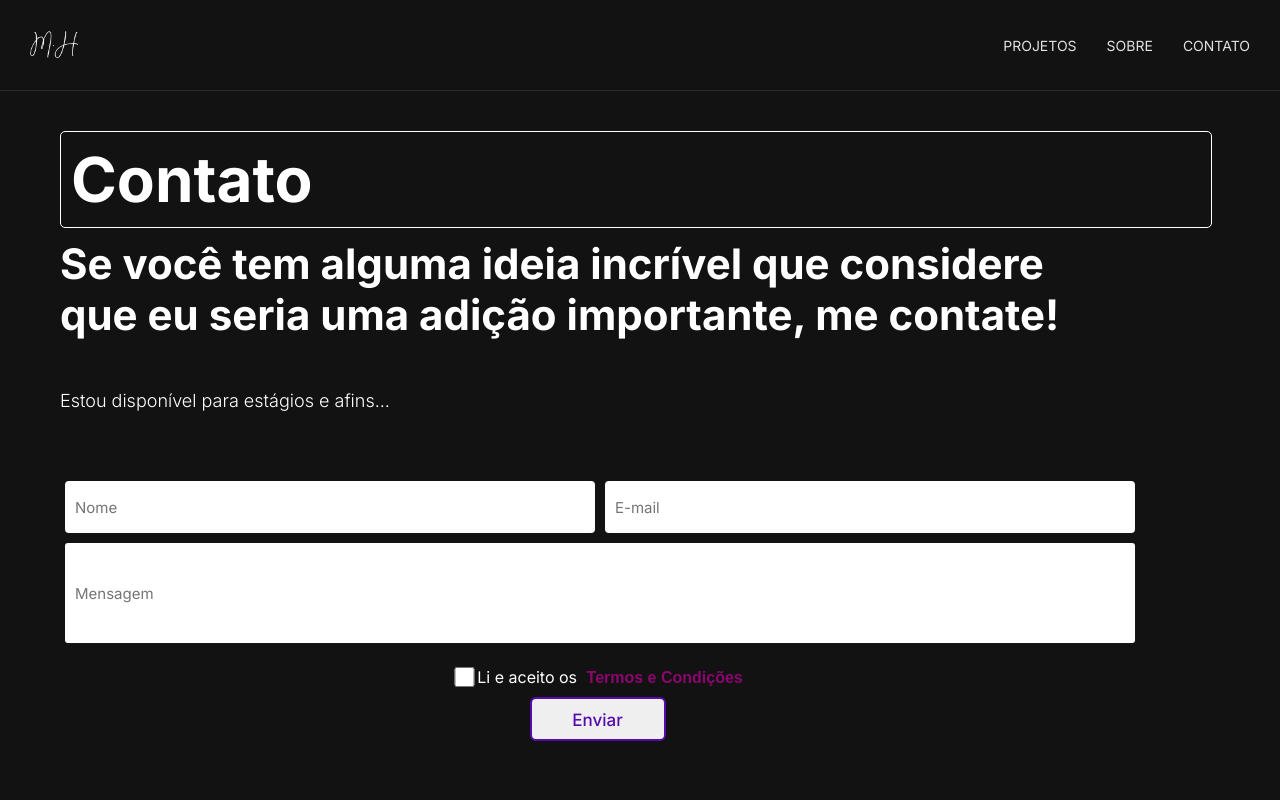
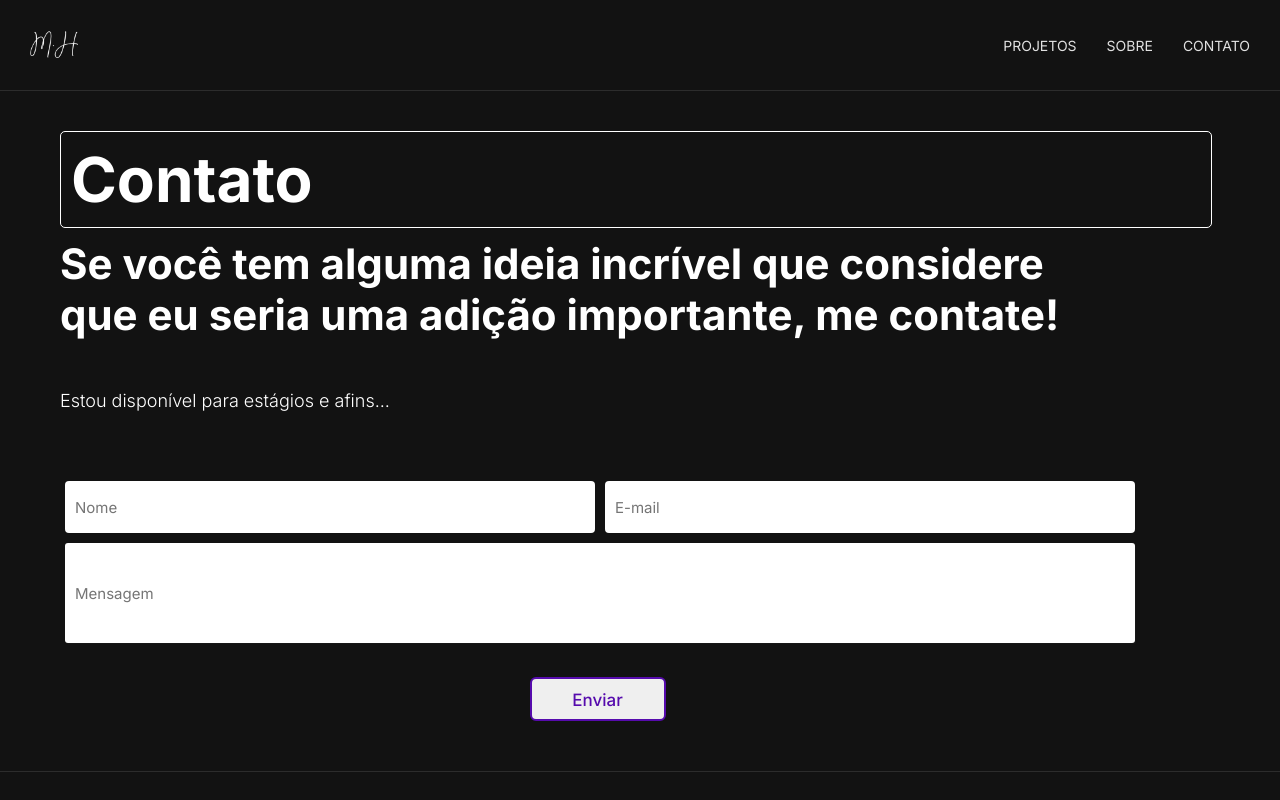
Before and after one commit to MHenrique2004/MeuPortfolio, a React (Vite) app: page /Contato in a window 1280 px wide. Shown: the top 800 px of the page. Built offline with nearby package versions, Linux system fonts and the light colour scheme; a web font is replaced by a local one.

Commit message:
Ajustes e contato 100% funcional

```diff
--- a/package.json
+++ b/package.json
@@ -10,6 +10,7 @@
     "preview": "vite preview"
   },
   "dependencies": {
+    "@emailjs/browser": "^3.11.0",
     "framer-motion": "^10.16.12",
     "react": "^18.2.0",
     "react-dom": "^18.2.0",
--- a/src/Components/Contato.jsx
+++ b/src/Components/Contato.jsx
@@ -1,11 +1,52 @@
-import React from 'react'
+import React, { useState } from 'react'
 import NavBar from './NavBar'
 import Contactme from './Contactme'
 import Footer from './Footer'
 import './Styles/Contato.css'
+import emailjs from '@emailjs/browser'
+
 
 
 function Contato() {
+
+  const [Nome, setNome] = useState('');
+  const [Email, setEmail] = useState('');
+  const [Message, setMessage] = useState('');
+
+  function dispararemail(e){
+
+    e.preventDefault(e);
+    if (Nome === '' || Email === '' || Message === '') {
+
+      alert("Não Enviado, responda todos os campos");
+      return
+    }
+
+    const templateparams ={
+
+      from_name: Nome,
+      email: Email,
+      message: Message,
+
+    }
+
+    emailjs.send("service_c0lo9zs","template_zukmogo", templateparams, "1RjQQ7OfJvinBo1pD",)
+    .then((response) =>{
+
+      console.log("Email enviado", response.status, response.text)
+
+      setNome('')
+      setEmail('')
+      setMessage('')
+
+    }, (error) =>{
+
+      console.log("Erro", error)
+
+    })
+
+  };
+
   return (
     <div>
       <NavBar />
@@ -21,26 +62,23 @@ function Contato() {
             <p>Estou disponível para estágios e afins...</p>
           </div>
           <div className="Formulario-Contato">
-          <form action="#">
+            <form method='POST' onSubmit={dispararemail}>
               <div className="inputsnomeemail">
                 <label htmlFor="Nome" />
-              <input type="text" id="Nome" placeholder="Nome" />
-              <label htmlFor="Email" />
-              <input type="text" id="Email" placeholder="E-mail" />
+                <input type="text" id="Nome" placeholder="Nome" value={Nome}
+                  onChange={(e) => setNome(e.target.value)} required />
+                <label htmlFor="Email" required />
+                <input type="text" id="Email" placeholder="E-mail" value={Email}
+                  onChange={(e) => setEmail(e.target.value)} required />
               </div>
               <div className="InputMensagem">
-              <label htmlFor="Msg" />
-              <input type="text" id="Mensagem" placeholder="Mensagem" />
+                <label htmlFor="Msg" required />
+                <input type="text" id="Mensagem" placeholder="Mensagem"
+                  value={Message}
+                  onChange={(e) => setMessage(e.target.value)} required/>
               </div>
 
               <div className="confirmacoes">
-              <div className="check">
-                <input type="checkbox" name="Confirmacao" id="Confirm" />
-                <label htmlFor="checkbox">
-                  {" "}
-                  Li e aceito os <a href="">Termos e Condições</a>
-                </label>
-              </div>
                 <div className="Botao-de-envio">
                   <button type="submit" className="Botao-apresenta1">
                     Enviar Mensagem
--- a/src/Components/Footer.jsx
+++ b/src/Components/Footer.jsx
@@ -12,7 +12,7 @@ function Footer() {
 
                         <ul className="f-menu">
 
-                            <li><a id='RedeSocialButton' href="https://storyset.com">Illustration By <b>StorySet</b></a></li>
+                            <li><a id='RedeSocialButton' href="https://storyset.com">Illustrations By <b>StorySet</b></a></li>
 
                         </ul>
 
--- a/src/Components/Styles/Contato.css
+++ b/src/Components/Styles/Contato.css
@@ -6,6 +6,7 @@ section.Contato-Page{
     flex-direction: column;
     justify-content: center;
     padding-bottom: 50px;
+    border-bottom: 1px outset grey;
 
 }
 
@@ -118,44 +119,10 @@ section.Contato-Page{
 
 }
 
-.check{
+.confirmacoes{
 
-    font-family: 'Inter', sans-serif;
-    padding-top: 20px;
-    padding-bottom: 10px;
-    width: 100%;
-    display: flex;
-    justify-content: center;
+    padding-top: 30px;
 
-}
-
-.check input{
-
-    background-color: #B23A48;
-    width: 25px;
-    height: 20px;
-
-}
-.check label{
-
-   color: white;
-
-}
-
-.check a{
-    color: #8b066f;
-    text-decoration: none;
-    margin-left: 5px;
-    font-weight: bold;
-    font-family: 'Schibsted Grotesk', sans-serif;
-}
-
-.check a:hover {
-    color: #780064;
-    transform: scale(1.01);
-    transition: all 0.3s ease;
-    font-weight: bold;
-    font-family: 'Schibsted Grotesk', sans-serif;
 }
 
 .Botao-de-envio{
```
Also changed, not shown: 1 other file (tests, documents, lock files or other folders). Lines whose indentation alone changed are shown as unchanged.
